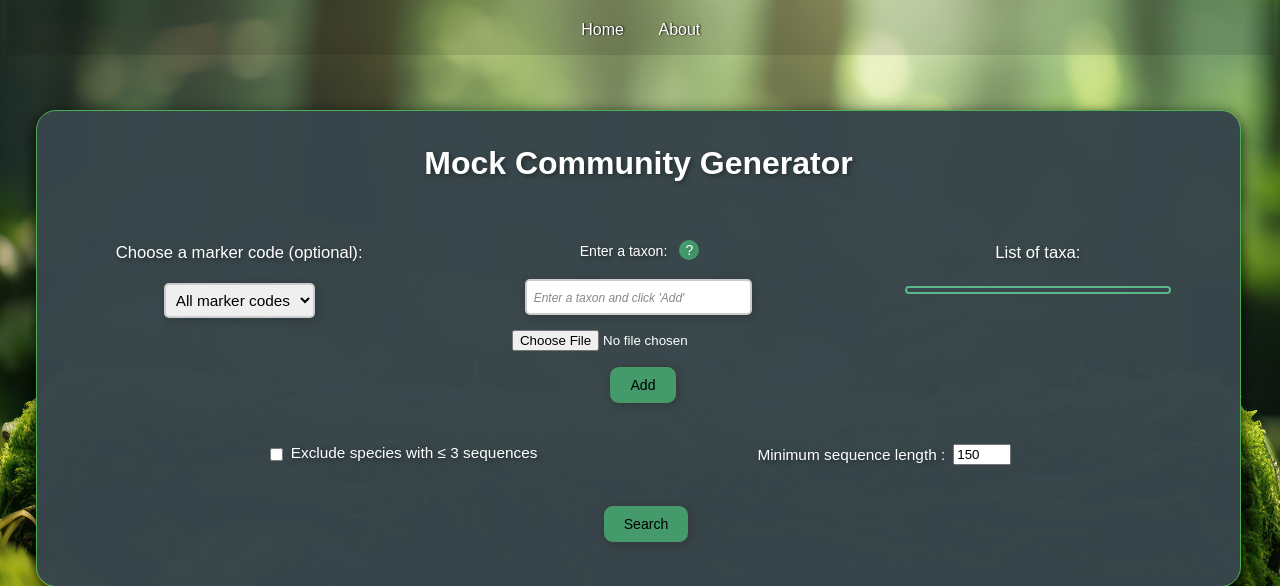
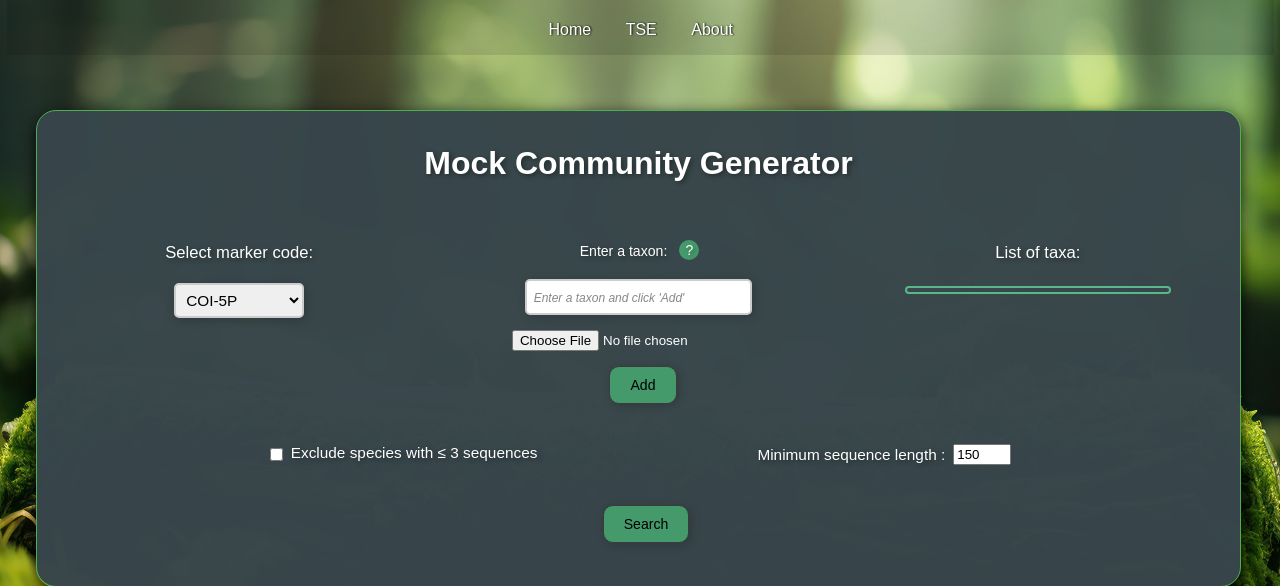
Before and after one commit to LoonaRitt/Mock-Community-Generator, a Flask app: page /page_generator in a window 1280 px wide. Shown: the top 586 px of the page. Run offline with Flask 3, Linux system fonts and the light colour scheme.

Commit message:
page_generator.html

```diff
--- a/templates/page_generator.html
+++ b/templates/page_generator.html
@@ -15,7 +15,8 @@
 <header>
     <nav>
     <a href="{{ url_for('home') }}">Home</a>
-      <a href="#">About</a>
+      <a href="{{ url_for('page_explorer') }}">TSE</a>
+      <a href="{{ url_for('page_about') }}">About</a>
     </nav>
 </header>
 
@@ -28,9 +29,8 @@
     <div id="top-container">
 
         <div>
-        <h3>Choose a marker code (optional):</h3>
+        <h3>Select marker code:</h3>
         <select id="marker-select">
-            <option value="all">All marker codes</option>
             <option value="COI-5P">COI-5P</option>
             <option value="COI-3P">COI-3P</option>
             <option value="ITS">ITS</option>
@@ -52,7 +52,7 @@
               <div class="tooltip">
                 <span class="tooltip-icon">?</span>
                 <div class="tooltip-text">
-                  You can enter a taxon manually and click 'Add', or upload a .txt file containing a list of taxa separated by semicolons ';'
+                  You can enter a taxon manually and click “Add”, or upload a .txt file containing a list of taxa, with one taxon per line.
                 </div>
               </div>
             </div>
```
